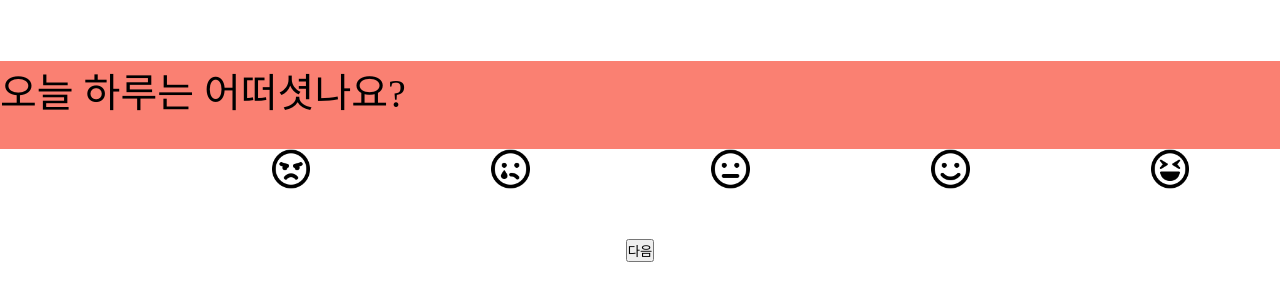
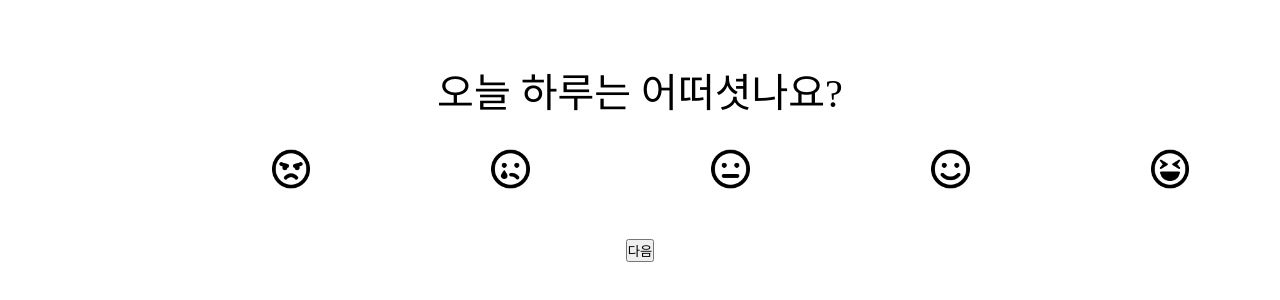
Before and after one commit to jjub0217/Today-s-mood-diary, a plain HTML site: page face.html in a window 1280 px wide. Shown: the part 238-538 px from the top of the page. Drawn offline with Linux system fonts and the light colour scheme.

Commit message:
tag 변경

```diff
--- a/face.html
+++ b/face.html
@@ -8,9 +8,9 @@
 </head>
 <body>
     <div class="face-container">
-        <header>
-            <div class="face-header">오늘 하루는 어떠셧나요?</div>
-        </header>
+        <div class="face-header">
+            <div class="face-header__title">오늘 하루는 어떠셧나요?</div>
+        </div>
         <main>
             <div class="face-icons">
                 <div class="face-icon">
```
